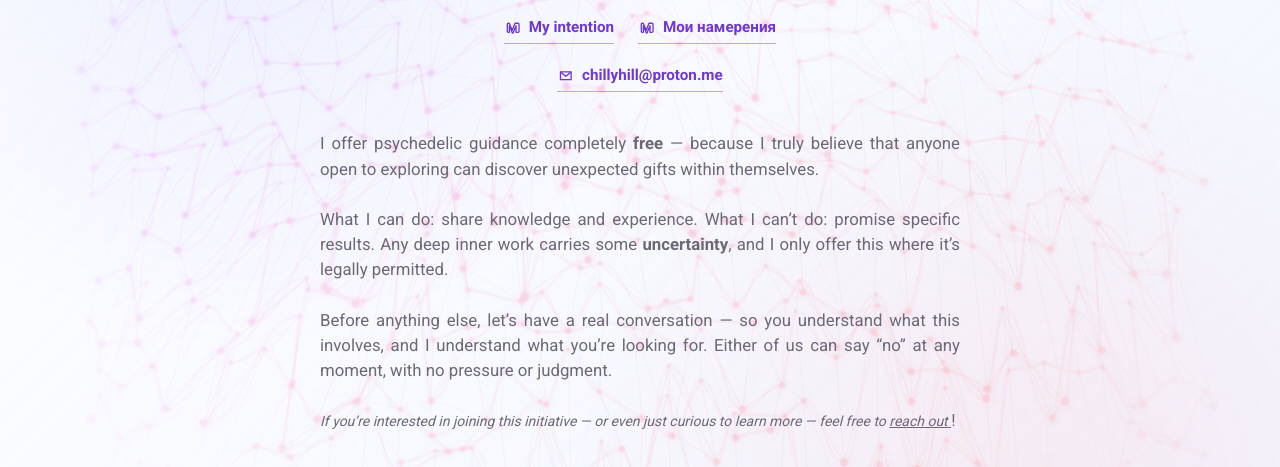
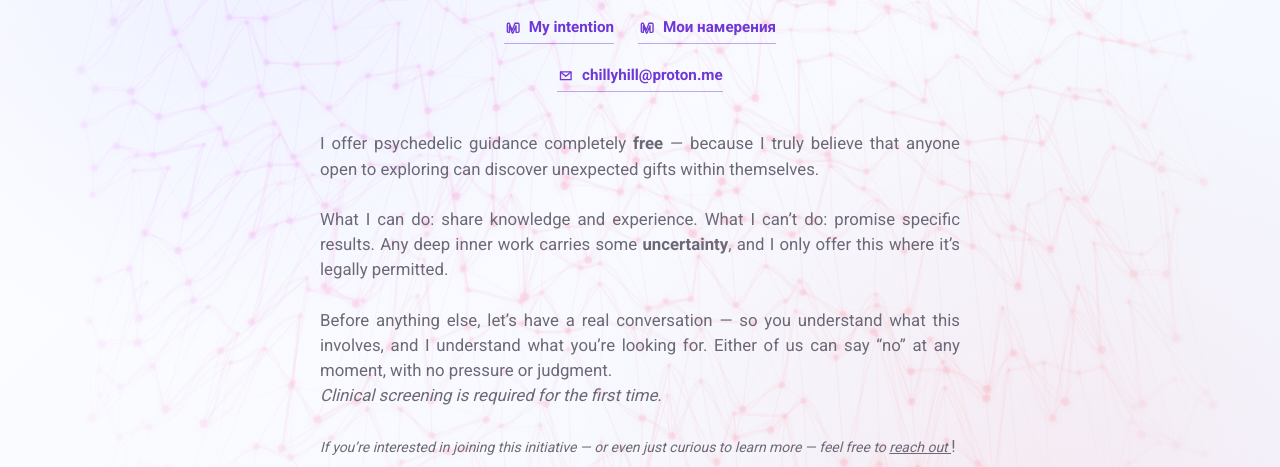
Before and after one commit to sychd/chillyhill.ch, a website with bundled scripts: page index.html in a window 1280 px wide. Shown: the part 305-772 px from the top of the page. Built offline with nearby package versions, Linux system fonts and the light colour scheme; animation ran at ten frames a second.

Commit message:
medical alert

```diff
--- a/index.html
+++ b/index.html
@@ -89,6 +89,8 @@
             <br />
             Before anything else, let’s have a real conversation — so you understand what this involves, and I understand what you’re looking for. Either of us can say “no” at any moment, with no pressure or judgment.
             <br />
+            <i>Clinical screening is required for the first time.</i></small>
+            <br />
             <br />
             <small><i>If you’re interested in joining this initiative — or even just curious to learn more — feel free to <a href="mailto:chillyhill@proton.me" aria-label="Email">
               reach out
```
